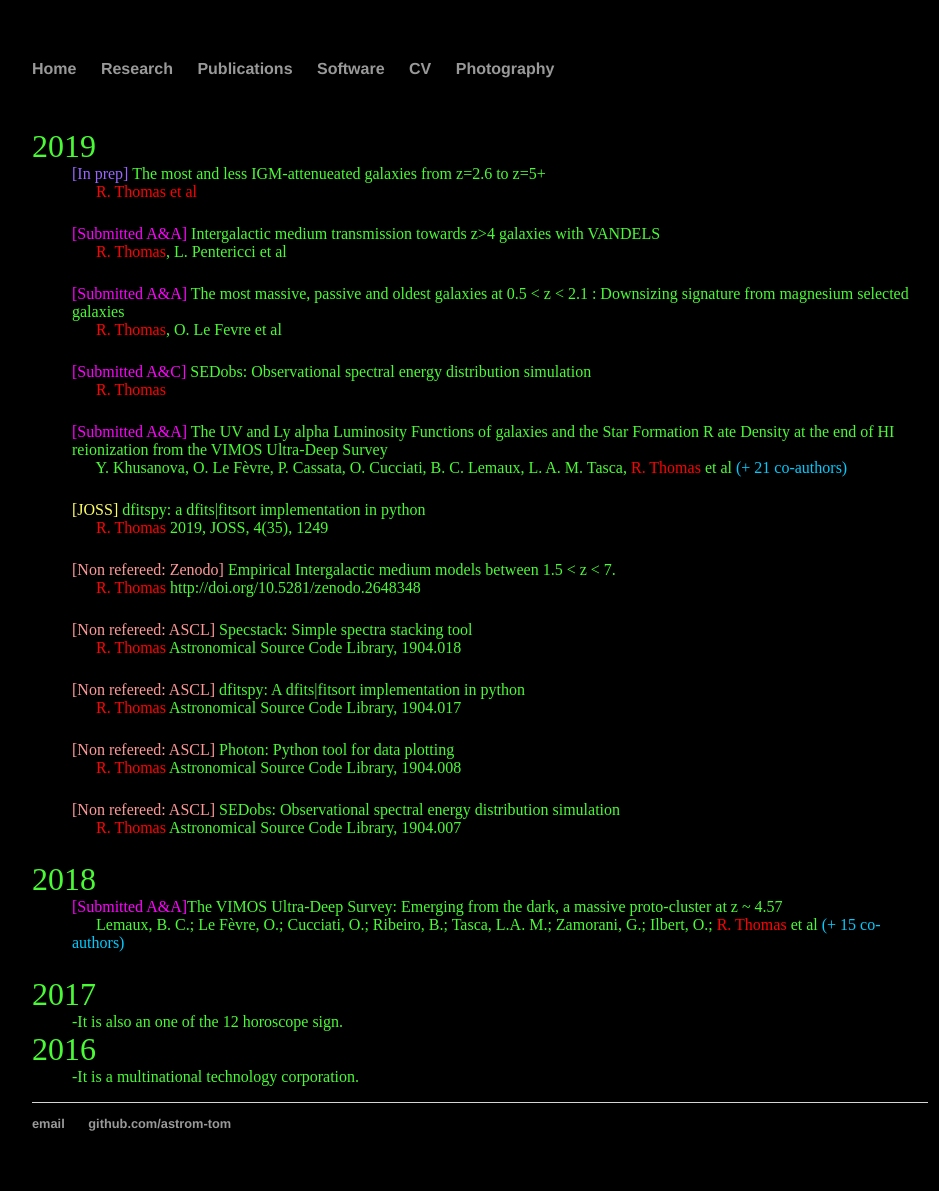
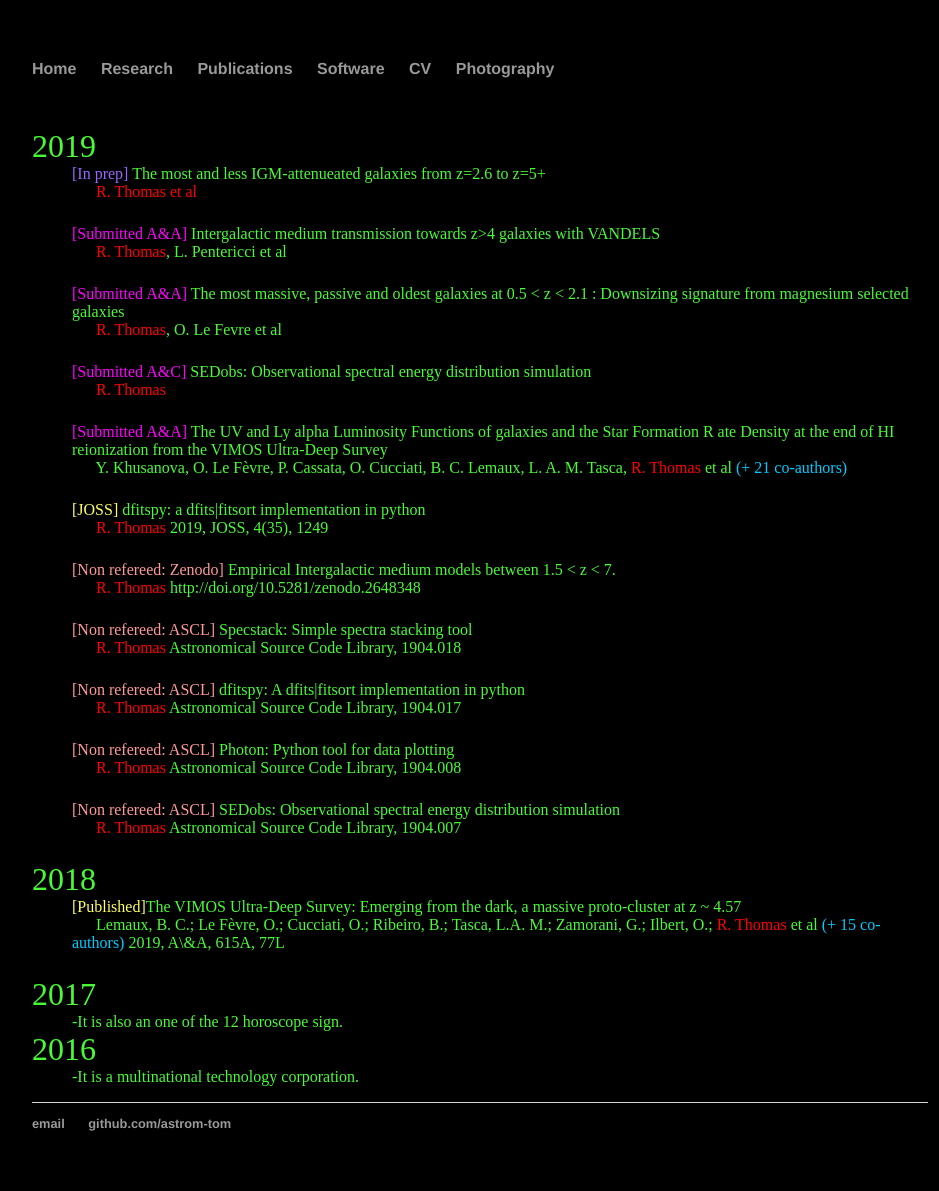
Before and after one commit to astrom-tom/astrom-tom.github.io, a Jekyll site: the page built from Papers/index.html, in a window 1280 px wide. Shown: the whole page, without its empty margins (160-1099 px from the left). Built offline with Jekyll 4.4.1, drawn with Linux system fonts in a browser that asks for light colours.

Commit message:
Update index.html

```diff
--- a/Papers/index.html
+++ b/Papers/index.html
@@ -57,9 +57,9 @@ div.a {  text-indent: 150px;}
 
   <dt style="color:rgb(73, 251, 53);">   <font size="6">2018 </font> </dt>
 
-<dd> <span class='subm'>[Submitted A&A]</span>The VIMOS Ultra-Deep Survey: Emerging from the dark, a massive proto-cluster at z ~ 4.57<br>
+<dd> <span class='acc'>[Published]</span>The VIMOS Ultra-Deep Survey: Emerging from the dark, a massive proto-cluster at z ~ 4.57<br>
      &nbsp;&nbsp;&nbsp;&nbsp;&nbsp; Lemaux, B. C.; Le Fèvre, O.; Cucciati, O.; Ribeiro, B.; Tasca, L.A. M.; Zamorani, G.; Ilbert, O.;
-     <span class='me'>R. Thomas</span> et al <span class='cauthors'>(+ 15 co-authors)</span></p>
+     <span class='me'>R. Thomas</span> et al <span class='cauthors'>(+ 15 co-authors)</span> 2019, A\&A, 615A, 77L </p>
      </dd>
 
   <dt style="color:rgb(73, 251, 53);">
```
